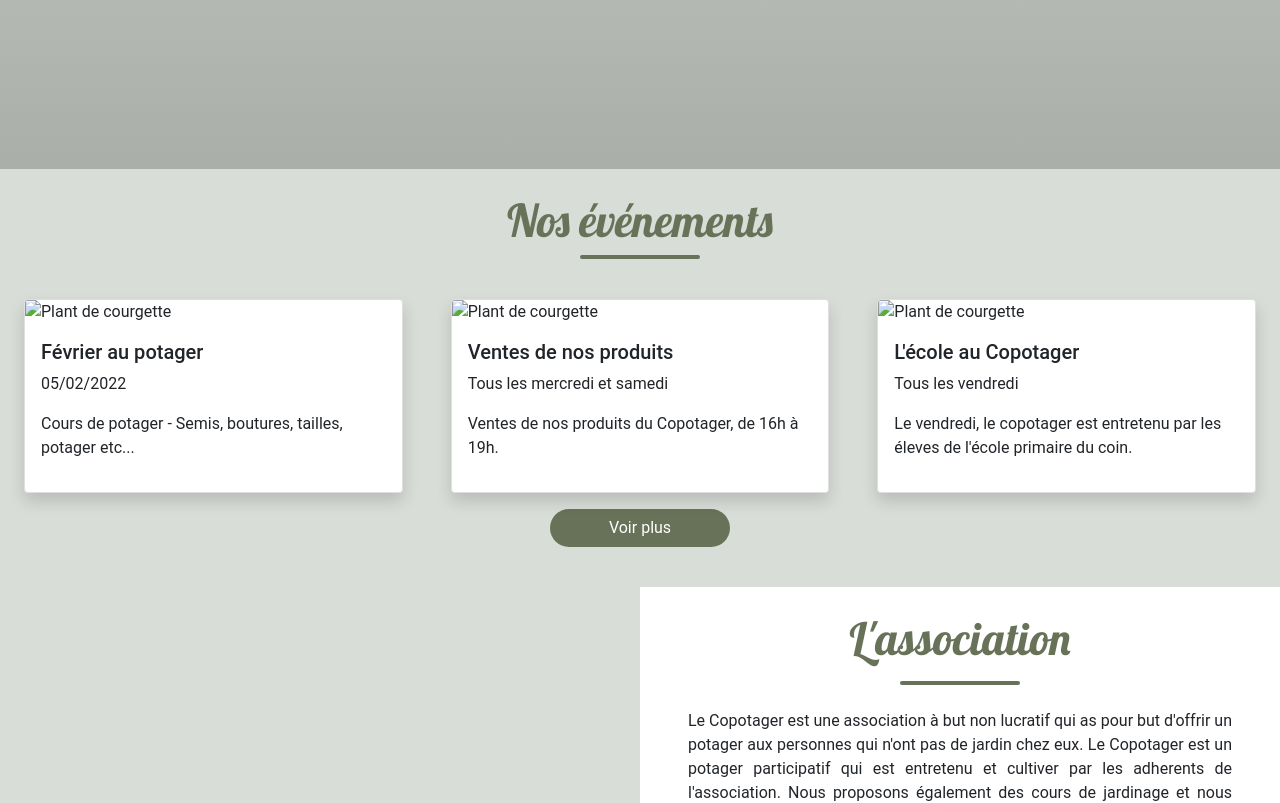
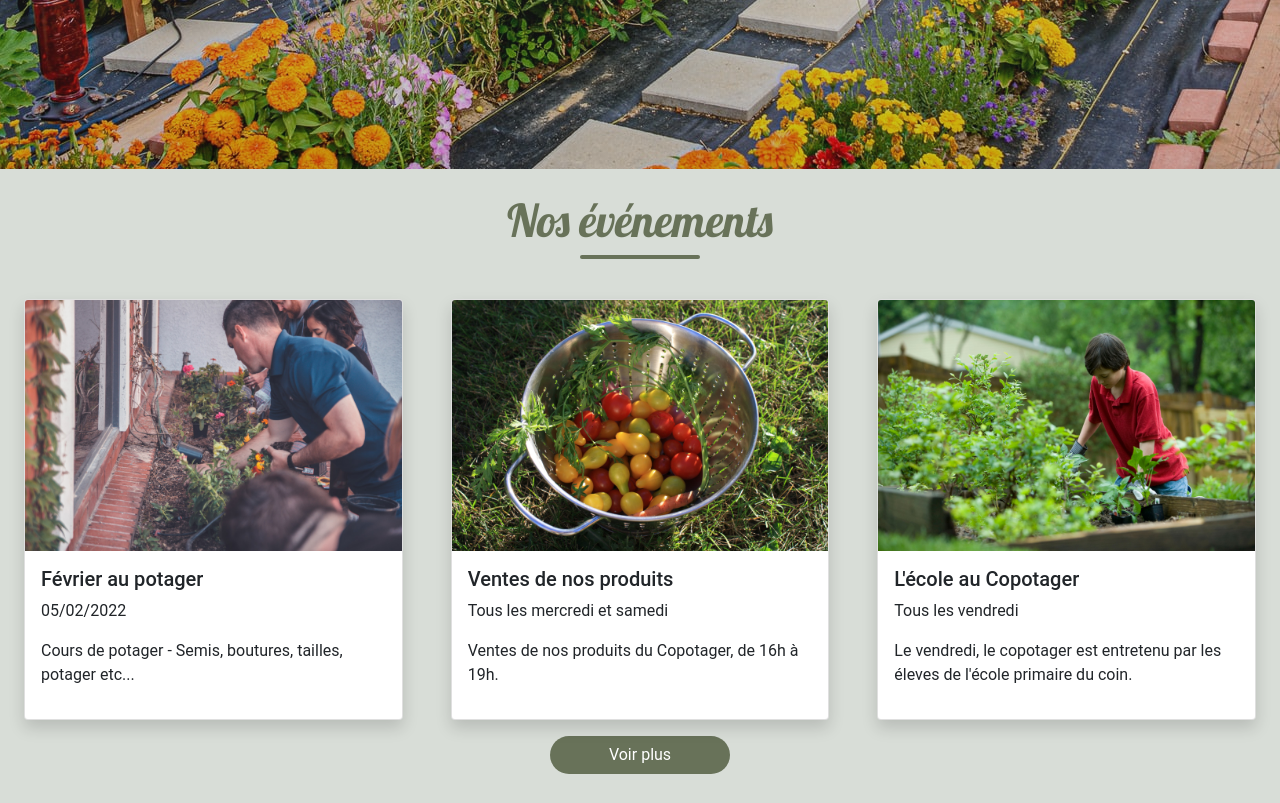
Before and after one commit to Borkil/copotager, a plain HTML site: page index.html in a window 1280 px wide. Shown: the part 631-1434 px from the top of the page. Drawn offline with nearby package versions, Linux system fonts and the light colour scheme.

Commit message:
suivi des images et logo

```diff
--- a/index-style.css
+++ b/index-style.css
@@ -4,7 +4,7 @@
 
 *{
   box-sizing: border-box;
-  font-family:'roboto';
+  font-family:'roboto', sans-serif;
 
 }
 body{
```
Also changed, not shown: ressources/image/card01.jpg (added), ressources/image/card02.jpg (added), ressources/image/card03.jpg (added), ressources/image/cooperation.svg (added), ressources/image/facebook.svg (added), ressources/image/feteduprintemps.jpg (added), ressources/image/garden.svg (added), ressources/image/image header 01.jpg (added), ressources/image/image header event page.jpg (added), ressources/image/imgabout.jpg (added), ressources/image/instagram.svg (added), ressources/image/logo yt.svg (added), ressources/image/market.svg (added), ressources/image/seeds.svg (added), 4 more files, 1 other file.
